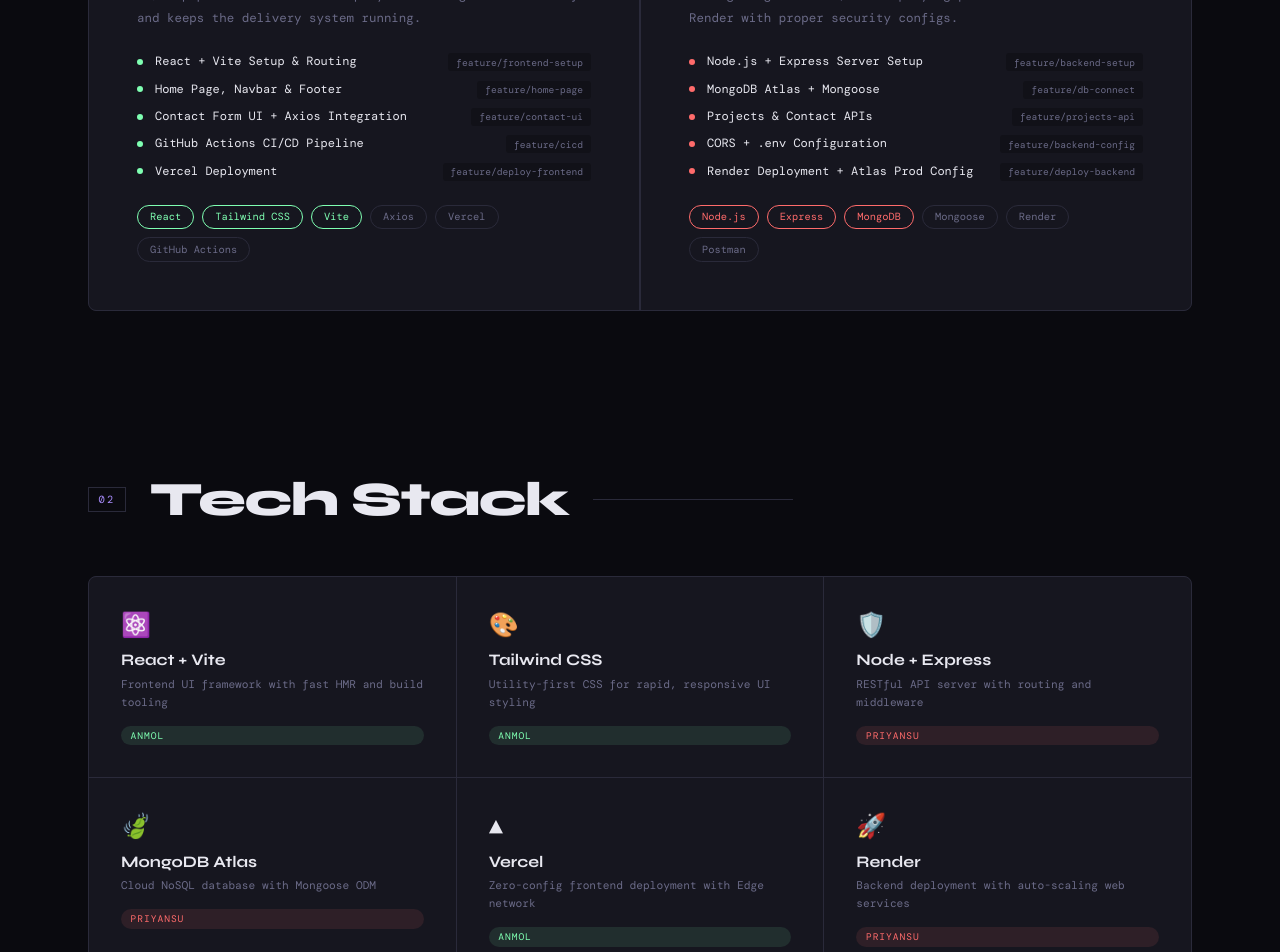
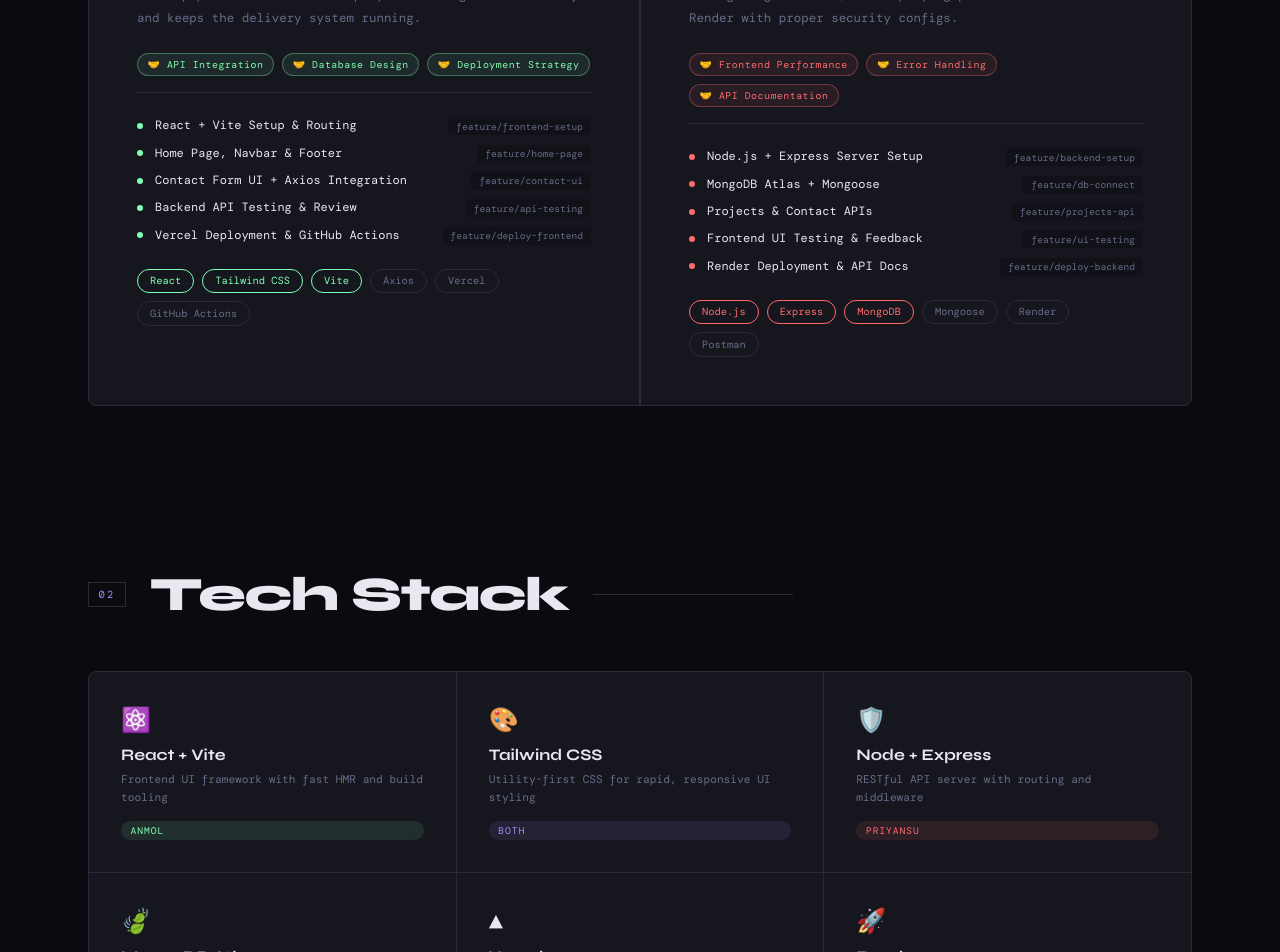
Before and after one commit to priyansunegi-dev0/tbi-team-portfolio, a React (Vite) app: page / in a window 1280 px wide. Shown: the part 1200-2152 px from the top of the page. Built offline with nearby package versions, Linux system fonts and the light colour scheme; a web font is replaced by a local one.

Commit message:
feat: add main portfolio component with mutual team contributions and navigation updates

```diff
--- a/src/components/TeamPortfolio.jsx
+++ b/src/components/TeamPortfolio.jsx
@@ -6,27 +6,27 @@
   { label: "React + Vite Setup & Routing", branch: "feature/frontend-setup" },
   { label: "Home Page, Navbar & Footer", branch: "feature/home-page" },
   { label: "Contact Form UI + Axios Integration", branch: "feature/contact-ui" },
-  { label: "GitHub Actions CI/CD Pipeline", branch: "feature/cicd" },
-  { label: "Vercel Deployment", branch: "feature/deploy-frontend" },
+  { label: "Backend API Testing & Review", branch: "feature/api-testing" },
+  { label: "Vercel Deployment & GitHub Actions", branch: "feature/deploy-frontend" },
 ];
 
 const PRIYANSU_TASKS = [
   { label: "Node.js + Express Server Setup", branch: "feature/backend-setup" },
   { label: "MongoDB Atlas + Mongoose", branch: "feature/db-connect" },
   { label: "Projects & Contact APIs", branch: "feature/projects-api" },
-  { label: "CORS + .env Configuration", branch: "feature/backend-config" },
-  { label: "Render Deployment + Atlas Prod Config", branch: "feature/deploy-backend" },
+  { label: "Frontend UI Testing & Feedback", branch: "feature/ui-testing" },
+  { label: "Render Deployment & API Docs", branch: "feature/deploy-backend" },
 ];
 
 const TECH_STACK = [
   { icon: "⚛️", name: "React + Vite", purpose: "Frontend UI framework with fast HMR and build tooling", owner: "a" },
-  { icon: "🎨", name: "Tailwind CSS", purpose: "Utility-first CSS for rapid, responsive UI styling", owner: "a" },
+  { icon: "🎨", name: "Tailwind CSS", purpose: "Utility-first CSS for rapid, responsive UI styling", owner: "both" },
   { icon: "🛡️", name: "Node + Express", purpose: "RESTful API server with routing and middleware", owner: "p" },
-  { icon: "🍃", name: "MongoDB Atlas", purpose: "Cloud NoSQL database with Mongoose ODM", owner: "p" },
+  { icon: "🍃", name: "MongoDB Atlas", purpose: "Cloud NoSQL database with Mongoose ODM", owner: "both" },
   { icon: "▲", name: "Vercel", purpose: "Zero-config frontend deployment with Edge network", owner: "a" },
-  { icon: "🚀", name: "Render", purpose: "Backend deployment with auto-scaling web services", owner: "p" },
+  { icon: "🚀", name: "Render", purpose: "Backend deployment with auto-scaling web services", owner: "both" },
   { icon: "🐙", name: "GitHub", purpose: "Version control, PRs, branch protection rules", owner: "both" },
-  { icon: "⚙️", name: "GitHub Actions", purpose: "CI/CD pipeline: build → test → deploy on push to main", owner: "a" },
+  { icon: "⚙️", name: "GitHub Actions", purpose: "CI/CD pipeline: build → test → deploy on push to main", owner: "both" },
   { icon: "📋", name: "GitHub Projects", purpose: "Kanban board for Agile task management", owner: "both" },
 ];
 
@@ -47,7 +47,7 @@
     anmol: { text: "Projects API fetch + display, mobile responsive Tailwind, animations", branch: "feature/styling" },
     priyansu: { text: "Error handling for all routes, try/catch, 404 handler, Postman testing", branch: "feature/api-testing" }},
   { day: "06", label: "Deploy",
-    anmol: { text: "Vercel frontend deploy + env vars + GitHub Actions CI/CD pipeline", branch: "feature/deploy-frontend" },
+    anmol: { text: "Vercel frontend deploy + env vars + GitHub Actions CI/CD", branch: "feature/deploy-frontend" },
     priyansu: { text: "Render backend deploy + MongoDB Atlas IP whitelist for production", branch: "feature/deploy-backend" }},
   { day: "07", label: "Ship",
     anmol: { text: "Final PR review, README.md, full live site demo test", branch: null },
@@ -80,14 +80,14 @@
     { text: "GitHub Actions CI/CD", who: "a" },
   ]},
   { title: "In Review", cards: [
-    { text: "CORS + .env Config", who: "p" },
-    { text: "Projects API Fetch (React)", who: "a" },
+    { text: "CORS + .env Config", who: "both" },
+    { text: "Projects API Fetch (React)", who: "both" },
   ]},
   { title: "Done", cards: [
     { text: "Repo + Branch Protection", who: "both" },
-    { text: "React + Vite Setup", who: "a" },
-    { text: "Express Server Setup", who: "p" },
-    { text: "MongoDB Atlas Connect", who: "p" },
+    { text: "React + Vite + Backend Config", who: "both" },
+    { text: "Express Server + Frontend Testing", who: "both" },
+    { text: "MongoDB Atlas & API Docs", who: "both" },
     { text: "Home Page + Navbar", who: "a" },
     { text: "Projects REST API", who: "p" },
     { text: "Anmol Portfolio Page", who: "a" },
@@ -324,9 +324,7 @@
       {/* ════════════ NAV ════════════ */}
       <nav style={{ position: "fixed", top: 0, left: 0, right: 0, zIndex: 100, padding: `1.1rem ${px}`, display: "flex", alignItems: "center", justifyContent: "space-between", borderBottom: "1px solid #2a2a3a", background: "rgba(10,10,15,0.9)", backdropFilter: "blur(14px)" }}>
         <a href="#" style={{ fontFamily: "'Syne',sans-serif", fontWeight: 800, fontSize: isMobile ? "0.9rem" : "1.1rem", letterSpacing: "-0.02em", color: "#e8e8f0", textDecoration: "none" }}>
-          <span style={{ color: "#7fffb2" }}>Anmol</span>
-          <span style={{ color: "#6b6b88", margin: "0 0.3rem" }}>&</span>
-          <span style={{ color: "#ff6b6b" }}>Priyansu</span>
+          <span style={{ color: "#a78bfa" }}>PORTFOLIO</span>
         </a>
 
         {!isMobile && (
@@ -409,9 +407,9 @@
         <FadeIn>
           <div style={{ display: "grid", gridTemplateColumns: isMobile ? "1fr" : "1fr 1fr", gap: 2, background: "#2a2a3a", border: "1px solid #2a2a3a", borderRadius: 8, overflow: "hidden" }}>
             {[
-              { accent: "#7fffb2", role: "Frontend Lead + DevOps", name: "Anmol", desc: "Owns the client-side universe — from React architecture to CI/CD pipelines and Vercel deployment. Brings the UI to life and keeps the delivery system running.", tasks: ANMOL_TASKS, skills: [["React", true], ["Tailwind CSS", true], ["Vite", true], ["Axios", false], ["Vercel", false], ["GitHub Actions", false]] },
-              { accent: "#ff6b6b", role: "Backend Lead + Database", name: "Priyansu", desc: "Masters the server and data layer — building RESTful APIs, wiring MongoDB Atlas, and deploying production backend on Render with proper security configs.", tasks: PRIYANSU_TASKS, skills: [["Node.js", true], ["Express", true], ["MongoDB", true], ["Mongoose", false], ["Render", false], ["Postman", false]] },
-            ].map(({ accent, role, name, desc, tasks, skills }) => (
+              { accent: "#7fffb2", role: "Frontend Lead + DevOps", name: "Anmol", desc: "Owns the client-side universe — from React architecture to CI/CD pipelines and Vercel deployment. Brings the UI to life and keeps the delivery system running.", mutual: ["API Integration", "Database Design", "Deployment Strategy"], tasks: ANMOL_TASKS, skills: [["React", true], ["Tailwind CSS", true], ["Vite", true], ["Axios", false], ["Vercel", false], ["GitHub Actions", false]] },
+              { accent: "#ff6b6b", role: "Backend Lead + Database", name: "Priyansu", desc: "Masters the server and data layer — building RESTful APIs, wiring MongoDB Atlas, and deploying production backend on Render with proper security configs.", mutual: ["Frontend Performance", "Error Handling", "API Documentation"], tasks: PRIYANSU_TASKS, skills: [["Node.js", true], ["Express", true], ["MongoDB", true], ["Mongoose", false], ["Render", false], ["Postman", false]] },
+            ].map(({ accent, role, name, desc, mutual, tasks, skills }) => (
               <div key={name} style={{ background: "#16161f", padding: isMobile ? "1.75rem 1.25rem" : "3rem", position: "relative", transition: "background 0.3s" }}
                 onMouseEnter={e => e.currentTarget.style.background = "#1a1a25"}
                 onMouseLeave={e => e.currentTarget.style.background = "#16161f"}
@@ -420,6 +418,11 @@
                 <div style={{ fontSize: "0.65rem", letterSpacing: "0.15em", textTransform: "uppercase", color: "#6b6b88", marginBottom: "0.75rem" }}>{role}</div>
                 <div style={{ fontFamily: "'Syne',sans-serif", fontSize: isMobile ? "1.75rem" : "2.2rem", fontWeight: 800, letterSpacing: "-0.04em", marginBottom: "0.5rem", color: accent }}>{name}</div>
                 <p style={{ fontSize: "0.78rem", lineHeight: 1.8, color: "#6b6b88", marginBottom: "1.5rem" }}>{desc}</p>
+                <div style={{ display: "flex", flexWrap: "wrap", gap: "0.5rem", marginBottom: "1.5rem", paddingBottom: "1rem", borderBottom: "1px solid #2a2a3a" }}>
+                  {mutual.map(m => (
+                    <span key={m} style={{ fontSize: "0.62rem", padding: "0.25rem 0.6rem", borderRadius: 999, background: accent + "15", color: accent, border: `1px solid ${accent}55`, letterSpacing: "0.05em" }}>🤝 {m}</span>
+                  ))}
+                </div>
                 <div style={{ display: "flex", flexDirection: "column", gap: "0.6rem", marginBottom: "1.5rem" }}>
                   {tasks.map(t => (
                     <div key={t.label} style={{ display: "flex", alignItems: "flex-start", gap: "0.75rem", fontSize: "0.75rem", color: "#e8e8f0" }}>
```
